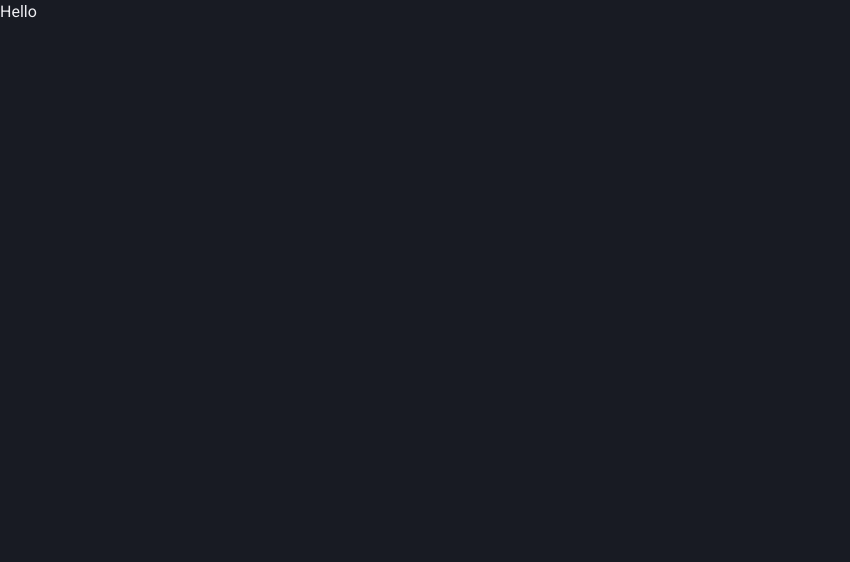
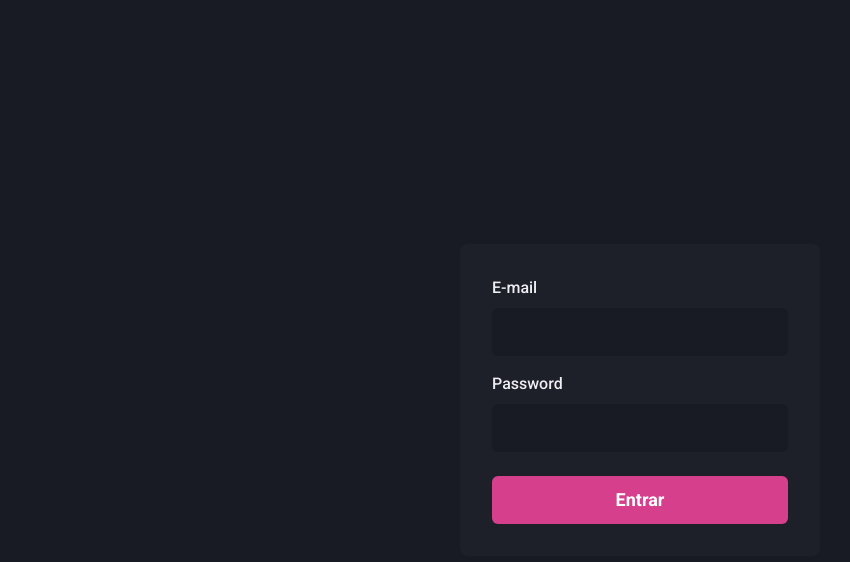
Before and after one commit to Luciano-Ferreira/Dashgo, a Next.js app: page / in a window 1280 px wide. Shown: the top 562 px of the page, without its empty margins (0-850 px from the left). Built offline with nearby package versions, Linux system fonts and the light colour scheme.

Commit message:
component: Form

```diff
--- /dev/null
+++ b/src/components/Form/Input.tsx
@@ -0,0 +1,27 @@
+import { FormLabel, FormControl, Input as ChakraInput, InputProps as ChakraInputProps } from '@chakra-ui/react';
+
+
+
+interface InputProps extends ChakraInputProps {
+  name: string;
+  label?: string;
+}
+
+export function Input({name, label, ...rest}: InputProps) {
+  return (
+    <FormControl>
+      {!!label && <FormLabel htmlFor={name}>{label}</FormLabel>}
+      <ChakraInput
+        name={name}
+        id={name}
+        type='email'
+        focusBorderColor='pink.500'
+        bgColor='gray.900'
+        variant='filled'
+        _hover={{ bgColor: 'gray.900'}}
+        size='lg'
+        {...rest}
+      />
+    </FormControl>
+  );
+}
--- a/src/pages/index.tsx
+++ b/src/pages/index.tsx
@@ -1,10 +1,36 @@
-import { Flex } from '@chakra-ui/react';
+import { Flex,  Button, Stack, } from '@chakra-ui/react';
+import { Input } from '../components/Form/Input';
 
 
-export default function Home() {
+export default function SignIn() {
   return (
-    <Flex>
-      <h1>Hello</h1>
+    <Flex
+      w='100vw'
+      h='100vh'
+      align='center'
+      justify='center'
+    >
+      <Flex
+        as='form'
+        width='100%'
+        maxWidth={360}
+        bg='gray.800'
+        p='8'
+        borderRadius={8}
+        flexDir='column'
+      >
+        <Stack spacing='4'>
+          <Input name='email' type='email' label='E-mail' />
+          <Input name='password' type='password' label='Password' />
+        </Stack>
+
+        <Button
+          submit='submit'
+          mt='6'
+          colorScheme='pink'
+          size='lg'
+        >Entrar</Button>
+      </Flex>
     </Flex>
   );
 }
```
